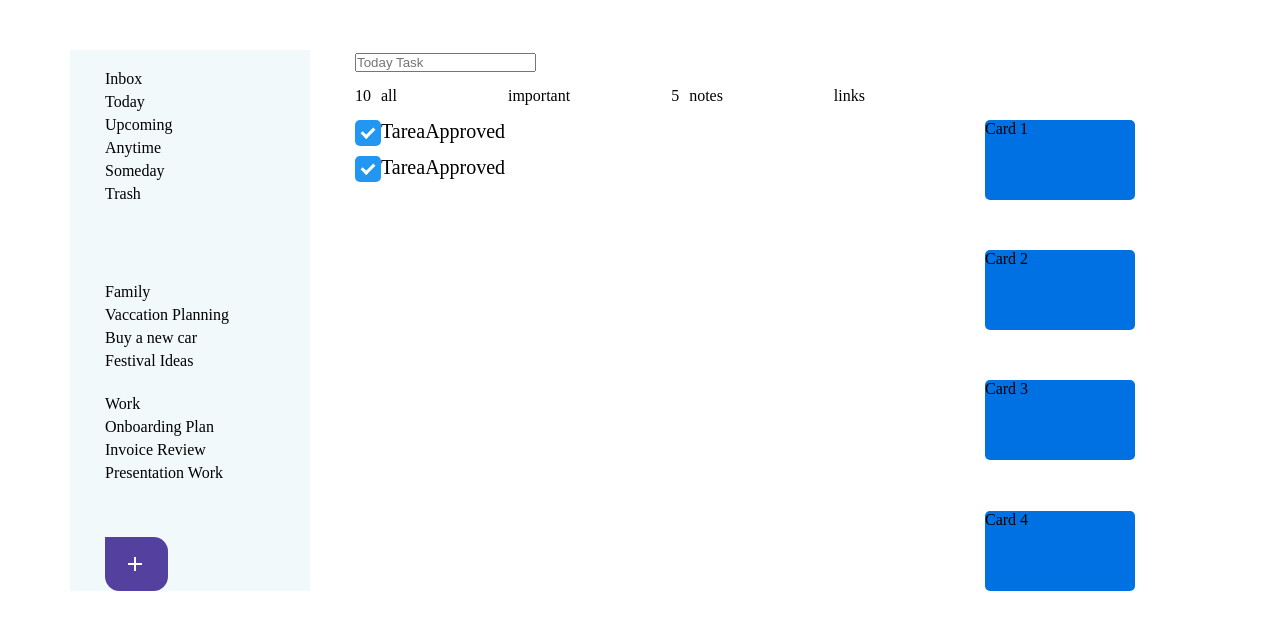
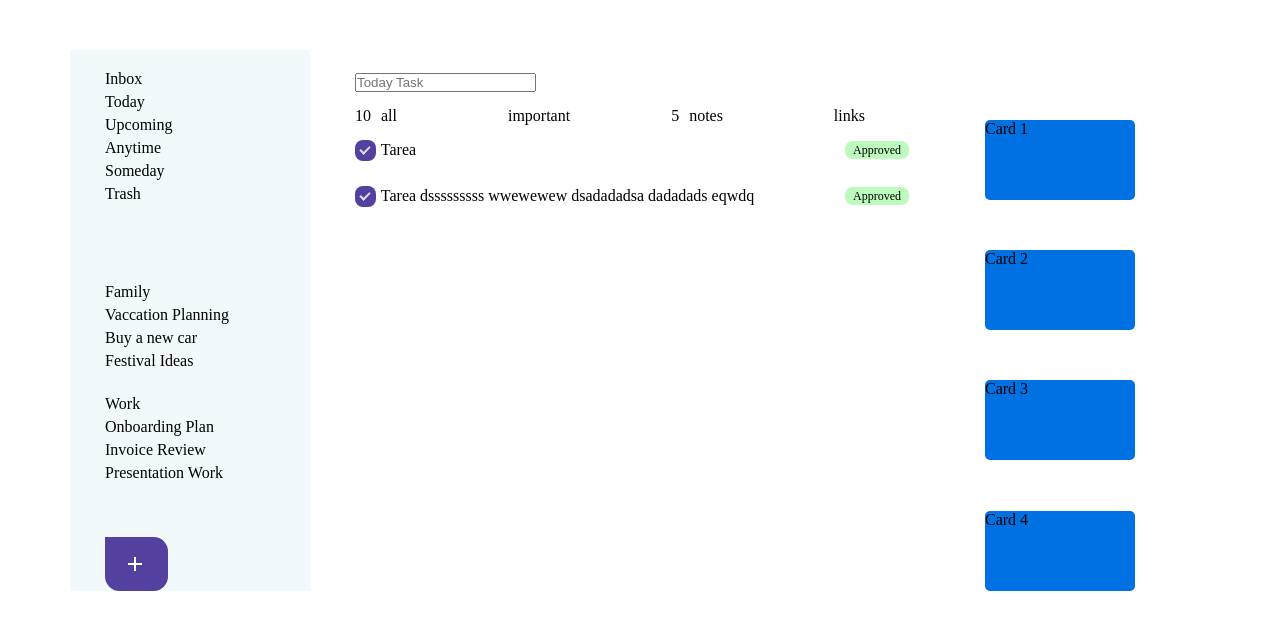
Before and after one commit to CarlosSanchezM/TodoList, a website built with Vite: page index.html in a window 1280 px wide. Built offline with nearby package versions, Linux system fonts and the light colour scheme.

Commit message:
Avances maquetado

```diff
--- a/index.html
+++ b/index.html
@@ -43,22 +43,48 @@
       </aside>
       <article class="Task-container">
         <section>
-          <h1 class="Add-task"><input type="text" placeholder="Today Task" value=""></h1>
+          <form>
+            <h1 class="Add-task"><input type="text" placeholder="Today Task" value=""></h1>
+          </form>
           <nav>
             <span><span>10</span><span class="Nav-options">all</span></span>
             <span><span></span><span class="Nav-options">important</span></span>
             <span><span>5</span><span class="Nav-options">notes</span></span>
             <span><span></span><span class="Nav-options">links</span></span>
           </nav>
-          <ul>
+          <ul class="Task-list">
             <label class="container">
               <input checked="checked" type="checkbox">
-              <div class="checkmark"></div><span>Tarea</span><span>Approved</span>
+              <div class="checkmark"></div>
+              <span class="Task-name">Tarea</span>
+              <span class="Task-status-container">
+                <span class="Task-status">Approved</span>
+              </span>
             </label>
             <label class="container">
               <input checked="checked" type="checkbox">
-              <div class="checkmark"></div><span>Tarea</span><span>Approved</span>
+              <div class="checkmark"></div>
+              <span class="Task-name">Tarea dsssssssss  wwewewew dsadadadsa dadadads eqwdq </span>
+              <span class="Task-status-container">
+                <span class="Task-status">Approved</span>
+              </span>
             </label>
+            <!-- <label class="container">
+              <input checked="checked" type="checkbox">
+              <div class="checkmark"></div>
+              <span class="Task-name">Tarea</span>
+              <span class="Task-status-container">
+                <span class="Task-status">Approved</span>
+              </span>
+            </label>
+            <label class="container">
+              <input checked="checked" type="checkbox">
+              <div class="checkmark"></div>
+              <span class="Task-name">Tarea</span>
+              <span class="Task-status-container">
+                <span class="Task-status">Approved</span>
+              </span>
+            </label> -->
           </ul>
         </section>
       </article>
--- a/style.css
+++ b/style.css
@@ -61,15 +61,11 @@ button {
  }
 
  .Task-container{
+  padding-top: 20px;
   padding-left: 45px;
   padding-right: 45px;
  }
 
- /* Checkbox Styles */
-/* Hide the default checkbox */
-.container input {
-  display: none;
-}
 nav{
   margin: 15px 0 15px 0;
   display: flex;
@@ -89,8 +85,116 @@ nav{
   -webkit-tap-highlight-color: transparent;
 }
 
+/* .Task-status{
+  font-size: 12px;
+  padding-left: 220px;
+  background-color:  rgb(189, 250, 189);
+
+} */
+/* Hide the default checkbox */
+.container input {
+  position: absolute;
+  opacity: 0;
+  cursor: pointer;
+  height: 0;
+  width: 0;
+}
+
+.container {
+  display: flex;
+  position: relative;
+  cursor: pointer;
+  font-size: 1rem;
+  user-select: none;
+  margin-bottom: 25px;
+}
+
 /* Create a custom checkbox */
 .checkmark {
+  --clr: #54409E;
+  position: relative;
+  top: 0;
+  left: 0;
+  height: 1.3em;
+  width: 1.3em;
+  background-color: #ccc;
+  border-radius: 50%;
+  transition: 300ms;
+}
+
+/* When the checkbox is checked, add a blue background */
+.container input:checked ~ .checkmark {
+  background-color: var(--clr);
+  border-radius: .5rem;
+  animation: pulse 500ms ease-in-out;
+}
+
+/* Create the checkmark/indicator (hidden when not checked) */
+.checkmark:after {
+  content: "";
+  position: absolute;
+  display: none;
+}
+
+/* Show the checkmark when checked */
+.container input:checked ~ .checkmark:after {
+  display: block;
+}
+
+/* Style the checkmark/indicator */
+.container .checkmark:after {
+  left: 0.45em;
+  top: 0.25em;
+  width: 0.25em;
+  height: 0.5em;
+  border: solid #E0E0E2;
+  border-width: 0 0.15em 0.15em 0;
+  transform: rotate(45deg);
+}
+
+@keyframes pulse {
+  0% {
+    box-shadow: 0 0 0 #ab9ddf;
+    rotate: 20deg;
+  }
+
+  50% {
+    rotate: -20deg;
+  }
+
+  75% {
+    box-shadow: 0 0 0 10px #937fdd;
+  }
+
+  100% {
+    box-shadow: 0 0 0 13px #876beb;
+    rotate: 0;
+  }
+}
+
+.container{
+  display: flex;
+  align-items: center;
+  justify-content: flex-start;
+}
+.Task-name{
+  /*width: auto;*/
+  padding-left: 5px;
+}
+.Task-status-container {
+  font-size: 12px;
+  position: absolute;
+  left: 490px;
+  display: inline-block;
+}
+
+.Task-status {
+  background-color: rgb(189, 250, 189);;
+  border-radius: 8px;
+  padding: 2px 8px;
+}
+/* Create a custom checkbox */
+/* .checkmark {
   position: relative;
   top: 0;
   left: 0;
@@ -100,15 +204,15 @@ nav{
   border-radius: 0.25em;
   transition: all 0.25s;
   margin-bottom: .5em;
-}
+} */
 
 /* When the checkbox is checked, add a blue background */
-.container input:checked ~ .checkmark {
+/* .container input:checked ~ .checkmark {
   background-color: #2196F3;
-}
+} */
 
 /* Create the checkmark/indicator (hidden when not checked) */
-.checkmark:after {
+/* .checkmark:after {
   content: "";
   position: absolute;
   transform: rotate(0deg);
@@ -119,10 +223,10 @@ nav{
   height: 1.05em;
   border-radius: 0.25em;
   transition: all 0.25s, border-width 0.1s;
-}
+} */
 
 /* Show the checkmark when checked */
-.container input:checked ~ .checkmark:after {
+/* .container input:checked ~ .checkmark:after {
   left: 0.45em;
   top: 0.25em;
   width: 0.25em;
@@ -131,9 +235,9 @@ nav{
   border-width: 0 0.15em 0.15em 0;
   border-radius: 0em;
   transform: rotate(45deg);
-}
+}*/
 
-.Meeting-container{
+ .Meeting-container{
   display: flex;
   flex-direction: column;
   align-items: center;
```
